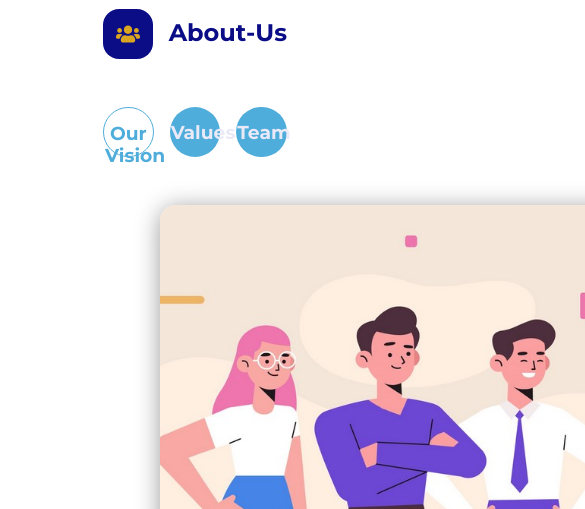
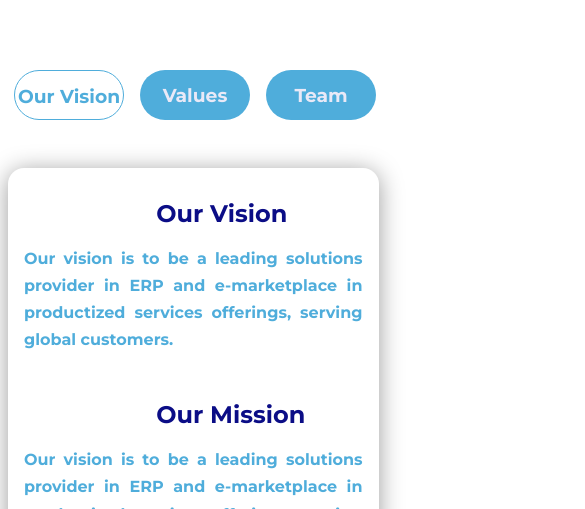
Before and after one commit to Koki1220/Creative-Minds, a React (Create React App) app in the folder open-nidus/: page / in a window 390 px wide. Shown: the part 1059-1568 px from the top of the page, 585 px wide, since content can reach past the window. Built offline with nearby package versions, Linux system fonts and the light colour scheme.

Commit message:
fully-responsive

```diff
--- a/open-nidus/src/components/navbar.css
+++ b/open-nidus/src/components/navbar.css
@@ -56,16 +56,19 @@
 
 .hamburger {
     display: none;
+
 }
 .nav-right{
     text-align: right;
 
 }
 
+
 @media screen and (max-width:1024px) {
+
     .header {
         max-width: 100%;
-        background-color:var(--color-primary);
+        background-color: var(--color-primary);
 
     }
 
@@ -78,6 +81,8 @@
 
     .hamburger {
         display: inline-block;
+        color: var(--color-primary);
+        cursor: pointer;
 
     }
 
--- a/open-nidus/src/index.css
+++ b/open-nidus/src/index.css
@@ -118,9 +118,6 @@ img{
 }
 
 
-
-
-
 section{
     margin-top: 10rem;
     /*background-color: black;*/
@@ -183,13 +180,3 @@ section{
     font-weight: 600;
     color:#FFF;
 }
-
-
-/*===Media Query==*/
-
-@media screen and(max-width:1024) {
-    body{
-        background: red;
-    }
-
-}
--- a/open-nidus/src/pages/about/About.jsx
+++ b/open-nidus/src/pages/about/About.jsx
@@ -15,7 +15,7 @@ const About = () => {
       <div id="about">
         <section className='about__story'>
           <div className='about__container'>
-          <SectionHead className="about__head " icon={<FaUsers/>}  title="About-Us" />
+          <SectionHead className="about__head" icon={<FaUsers/>}  title="About-Us"/>
           <div className='about__container containers'>
             <div className={toggleTab === 1 ? 'about-btns active-btns':'about-btns' }
               onClick={()=>toggleState(1)}>
--- a/open-nidus/src/pages/about/about.css
+++ b/open-nidus/src/pages/about/about.css
@@ -73,3 +73,81 @@
 .active-about{
     display: flex;
 }
+
+
+/*MEDIA QUERIES (medium screen)*/
+
+@media screen and (max-width:1024px) {
+
+    .content-back{
+        grid-template-columns: 20% 70%;
+        margin-left: 2rem;
+        width: 95%;
+        height: fit-content;
+    }
+
+    .about-btns{
+        width: 150px;
+        height: 50px;
+    }
+    .abt-image{
+        width: 200px;
+        height: 500px;
+        border-radius: 1rem 0  0 1rem;
+    }
+    .abt-us  h2{
+        color: var(--color-primary);
+        margin-left: 40%;
+    }
+    .abt-us h4{
+        height: fit-content;
+        padding: 1rem 1rem 1rem;
+        color: #4faddb;
+        font-weight: bold;
+        text-align: justify;
+        justify-content: center;
+    }
+    .mission h2{
+        color: var(--color-primary);
+        margin-left: 40%;
+        margin-top: 0.2rem;
+    }
+
+
+
+}
+/*MEDIA QUERIES (small screen)*/
+
+@media screen and (max-width:600px) {
+    .content-back{
+        grid-template-columns: 100%;
+        margin-left: 0.5rem;
+
+    }
+   .about-btns{
+        margin-top: 2rem;
+        width: 110px;
+        height: 50px;
+        font-weight: 100;
+
+    }
+    .abt-image{
+       display: none;
+    }
+    .abt-us  h2{
+        color: var(--color-primary);
+        margin-top: 2rem;
+    }
+    .abt-us h4{
+        height: fit-content;
+        padding: 1rem 1rem 1rem;
+        color: #4faddb;
+        font-weight: bold;
+        text-align: justify;
+        justify-content: center;
+    }
+    .mission h2{
+        color: var(--color-primary);
+    }
+
+}
--- a/open-nidus/src/pages/home/home.css
+++ b/open-nidus/src/pages/home/home.css
@@ -7,13 +7,13 @@
 }
 
 .main__header-container {
-    height: 100%;
+    height: 700px;
     display: grid;
     grid-template-columns: 1fr 1fr;
     align-items: center;
     justify-content: space-between;
-    margin-top: 4rem;
-    gap: 6rem;
+    margin-top: 5rem;
+
 }
 
 .main__header-left {
@@ -39,9 +39,6 @@
 
 .main__header-right {
     display: flex;
-}
-.img{
-   background-color: 1px solid #4faddb;
 }
 
 .figures{
@@ -282,7 +279,7 @@ span {
 
 .contact__option-icon {
     font-size: 1.5rem;
-    margin-bottom: 0.rem;
+    margin-bottom: 0.3rem;
     text-align: center;
 
 }
@@ -434,84 +431,55 @@ footer {
 /*==== MEDIA QUERIES (medium screen)*/
 
 @media screen and (max-width:1024px) {
-    .main__heade {
+    .main__heade{
         height: fit-content;
-        padding: 12rem 0;
     }
-
-    .main__header-container {
-        gap: 0;
+    .main__header-container{
+        margin-top: 5rem;
     }
-
-    .solution__wrapper {
-        grid-template-columns: 1fr 1fr;
-        gap: 3rem;
-
-    }
-
     .contact__container {
         grid-template-columns: 1fr;
         align-items: center;
         justify-content: center;
     }
-
     .contact__option {
         margin-left: 50%;
         width: 60%;
     }
-
+    .contact__btn{
+        margin-bottom: 3rem;
+    }
     .testimonials {
         width: 80%;
     }
-
     .footer__container {
         grid-template-columns: 1fr 1fr;
         gap: 4rem;
-        margin-top: 3rem;
+        margin-top: 2rem;
     }
-
     .table__container {
         width: fit-content;
     }
-
-
 }
 
 /* MEDIA QUERIES (medium screen*/
 @media screen and (max-width:600px) {
-    .main__heade {
+    .main__heade{
         margin-top: 0;
         padding: 12rem 0;
         height: 100vh;
     }
-
-    .main__header-right {
+    .main__header-container{
+        margin-top: 10rem;
+    }
+    .main__header-right{
         display: none;
     }
-
-    .main__header-container {
+    .main__header-container{
         grid-template-columns: 1fr;
     }
-
-    .solution__wrapper {
-        grid-template-columns: 1fr;
-        gap: 3rem;
-
-    }
-
-    .card.solution__solution {
-        width: 84%;
-        margin-inline: auto;
-    }
-
     .testimonials {
         width: 100%;
-
-    }
-    .service__container{
-
-        grid-template-columns: 1fr;
-        gap: 3rem;
     }
 
     .contact__container {
@@ -528,7 +496,7 @@ footer {
     }
 
     .footer {
-        margin-top: 7rem;
+        margin-top: 8rem;
     }
 
     .footer__container {
--- a/open-nidus/src/pages/services/Service.jsx
+++ b/open-nidus/src/pages/services/Service.jsx
@@ -28,7 +28,7 @@ const Service = () => {
           <h4>Custom Software Development</h4>
           <p className='services__modal-description'>
             We strongly believe that the success of any custom software development process depends largely
-            on the level communication...</p>
+            on the level communication,planning, collaboration...</p>
 
           <button className='services__btn' onClick={() => toggleTab(1)}> View More</button>
           <div className={toggleState === 1 ? "services__modal active-modal" : "services__modal"}>
@@ -48,13 +48,11 @@ const Service = () => {
                     solution to the final delivery involving training and handholding necessary for organizational integration.
                     We build enterprise applications that cater to specific needs of client business that adapts dynamically needs that evolves on implementation.</p>
                 </li>
-
               </ul>
             </div>
-
-
           </div>
         </div>
+
         <div className='services-content'>
           <div>
             <img src={productimage} alt='' />
@@ -62,7 +60,7 @@ const Service = () => {
           <h4>Outsourced Product Development</h4>
           <p className='services__modal-description'>
             With ever increasing business complexities and rapid market changes, there is an increasing urgency
-            for all companies...</p>
+            for all companies to leverage technology solutions while improving focus on your...</p>
 
           <button className='services__btn' onClick={() => toggleTab(2)}> View More</button>
 
@@ -82,6 +80,7 @@ const Service = () => {
               </ul>
             </div>
           </div>
+
         </div>
         <article className='our__service'>
           <div className='service__head'>
@@ -110,10 +109,9 @@ const Service = () => {
             </li>
           </ul>
         </article>
+
       </div>
-
     </section>
-
 
   )
 }
--- a/open-nidus/src/pages/services/service.css
+++ b/open-nidus/src/pages/services/service.css
@@ -1,13 +1,13 @@
 .services__container{
     display: grid;
-    grid-template-columns: repeat(3, 1fr);
+    grid-template-columns: 1fr 1fr 1fr;
     gap: 2rem;
     margin-top: 3rem;
 
 }
 .services-content{
     width: 100%;
-    height: 80%;
+    height: 90%;
     border: 1px solid #4faddb;
     border-radius: 2rem;
     background-color: var(--color-primary);
@@ -31,7 +31,6 @@
     background:  #4faddb;
     color: #FFF;
     display: flex;
-    margin-top: 1rem;
     margin-bottom:2rem;
     border-radius: 20px;
     transition: var(--transition);
@@ -106,6 +105,7 @@
     border-radius: 0 0 2rem 2rem;
     border: 1px solid var(--color-gray-100);
     transition: var(--transition);
+    height: 90%;
 }
 .service__head{
     background: #4faddb;
@@ -237,15 +237,23 @@
 }
 
 
+
 /*MEDIA QUERIES (medium screen)*/
 
 @media screen and (max-width:1024px) {
     .service__container{
-        grid-template-columns: 1fr 1fr;
-        gap: 2rem;
+        grid-template-columns: repeat(2,1fr);
+    }
+    .services-content{
+      width: 300px;
+      height: 560px;
+      margin-left: 0;
     }
     .our__service{
         height: auto;
+        width: 270px;
+
+
     }
 
 }
@@ -253,9 +261,13 @@
 
 @media screen and (max-width:600px) {
     .service__container{
+        grid-template-columns: 100%;
 
-        grid-template-columns: 1fr;
-        gap: 3rem;
+    }
+    .services-content{
+     display: none;
     }
 
+
+
 }
--- a/open-nidus/src/pages/solution/Solution.jsx
+++ b/open-nidus/src/pages/solution/Solution.jsx
@@ -21,38 +21,35 @@ const Solution = () => {
           <SectionHead className="solution__head" icon={<GiCutDiamond/>} title="Solution" />
           <div className='solution__wrapper'>
             <div className='tabs'>
-              <div  className={toggleTab === 1 ? 'sigle-tab active-tab':'sigle-tab active-tab' }
+              <div  className={toggleTab === 1 ? 'sigle-tab active-tab':'sigle-tab' }
                onClick={()=>toggleState(1)}>
                 <button to='' className='btns sd'><TbListDetails/></button>
                 <span>  Nidus ERP</span>
               </div>
-              <div className={toggleTab === 2 ? 'sigle-tab active-tab':'sigle-tab active-tab' }
+              <div className={toggleTab === 2 ? 'sigle-tab active-tab':'sigle-tab' }
               onClick={()=>toggleState(2)}>
                 <button to='' className='btns sd'><MdQueryStats/></button>
                 <span> Why Nidus ERP?</span>
               </div>
-              <div className={toggleTab === 3 ? 'sigle-tab active-tab':'sigle-tab active-tab' }
+              <div className={toggleTab === 3 ? 'sigle-tab active-tab':'sigle-tab' }
               onClick={()=>toggleState(3)}>
                 <button to='' className='btns sd'><AiOutlineDeploymentUnit/></button>
                 <span>  Deployment Models</span>
               </div>
-              <div className={toggleTab === 4 ? 'sigle-tab active-tab':'sigle-tab active-tab' }
+              <div className={toggleTab === 4 ? 'sigle-tab active-tab':'sigle-tab' }
               onClick={()=>toggleState(4)}>
                <button to='' className='btns sd'><CgIfDesign/></button >
                <span> Customization</span>
-
               </div>
-              <div className={toggleTab === 5 ? 'sigle-tab active-tab':'sigle-tab active-tab' }
+              <div className={toggleTab === 5 ? 'sigle-tab active-tab':'sigle-tab' }
               onClick={()=>toggleState(5)}>
                <button to='' className='btns sd'><MdSecurity/></button >
                <span>  Security</span>
-
               </div>
-              <div className={toggleTab === 6 ? 'sigle-tab active-tab':'sigle-tab active-tab' }
+              <div className={toggleTab === 6 ? 'sigle-tab active-tab':'sigle-tab' }
               onClick={()=>toggleState(6)}>
                <button to='' className='btns sd'><MdTrackChanges/></button >
                <span> Innovation</span>
-
               </div>
             </div>
             <div className='tab-content'>
@@ -100,8 +97,8 @@ const Solution = () => {
                 <div className='body'>
                   <p>Customization capabilities are extensive throughout the product, with the product menu and user interface being fully customizable and configurable per user. Nidus ERP’s modularity supports extensive customization with minimal cost.</p>
                 </div>
+              </div>
 
-              </div>
               {/* Security */}
               <div className={toggleTab ===5 ? 'content active-content':'content'}>
                 <MdSecurity className='icon' />
@@ -111,8 +108,8 @@ const Solution = () => {
                 <div className='body'>
                   <p>Your data is the lifeblood of your organization and the integrity and security of that data is a top priority. Nidus ERP incorporates system-wide facilities aimed at securing the system from unauthorized access. Over and above this, security can be set throughout the system by operator or by role. Securities can also be set per operator against transactions and activities.</p>
                 </div>
+              </div>
 
-              </div>
               {/* Innovation */}
               <div className={toggleTab ===6 ? 'content active-content':'content'}>
                 <MdTrackChanges className='icon' />
@@ -122,13 +119,9 @@ const Solution = () => {
                 <div className='body'>
                   <p>With an ongoing feedback from our existing customers along with evaluation business and technology trends, Nidus ERP is a continuously evolving product to ensure your business has access to latest technologies and practices to provide your business an edge over others.</p>
                 </div>
-
               </div>
             </div>
-
           </div>
-
-
         </div>
       </section>
     </Fragment>
--- a/open-nidus/src/pages/solution/solution.css
+++ b/open-nidus/src/pages/solution/solution.css
@@ -18,13 +18,10 @@
     margin-left: 20px;
     height: 105%;
     border-radius: 1em 0 1rem 0;
-    box-shadow: 0 0.188em 1.550em rgba(156, 156, 156);
 
 
 }
-.tabs:hover{
-    box-shadow: 0 0.188em 1.550em var(--color-primary);
-}
+
 .sigle-tab{
     color: var(--color-gray-400);
     margin-left: 10px;
@@ -65,7 +62,6 @@
    background-color:var(--color-primary);
 }
 span{
-
     color: #FFF;
     padding: 0.9rem 2rem 0.9rem;
     border-radius: 0 1rem 1rem 0;
@@ -115,9 +111,16 @@ span{
 
 @media screen and (max-width:1024px) {
     .solution__wrapper{
-        grid-template-columns: 1fr 1fr;
-        gap: 2rem;
+        grid-template-rows: 10% 100%;
+        gap: 1rem;
     }
+    span{
+        display: none;
+    }
+    .tab-content{
+        margin-left: 5rem;
+    }
+
     .our__service{
         height: auto;
     }
@@ -128,8 +131,9 @@ span{
 @media screen and (max-width:600px) {
     .service__container{
 
-        grid-template-columns: 1fr;
-        gap: 3rem;
+        grid-template-rows: 100%;
+        gap: 1rem;
     }
 
+
 }
```
Also changed, not shown: open-nidus/src/components/Header.jsx (+5 -5 lines).
